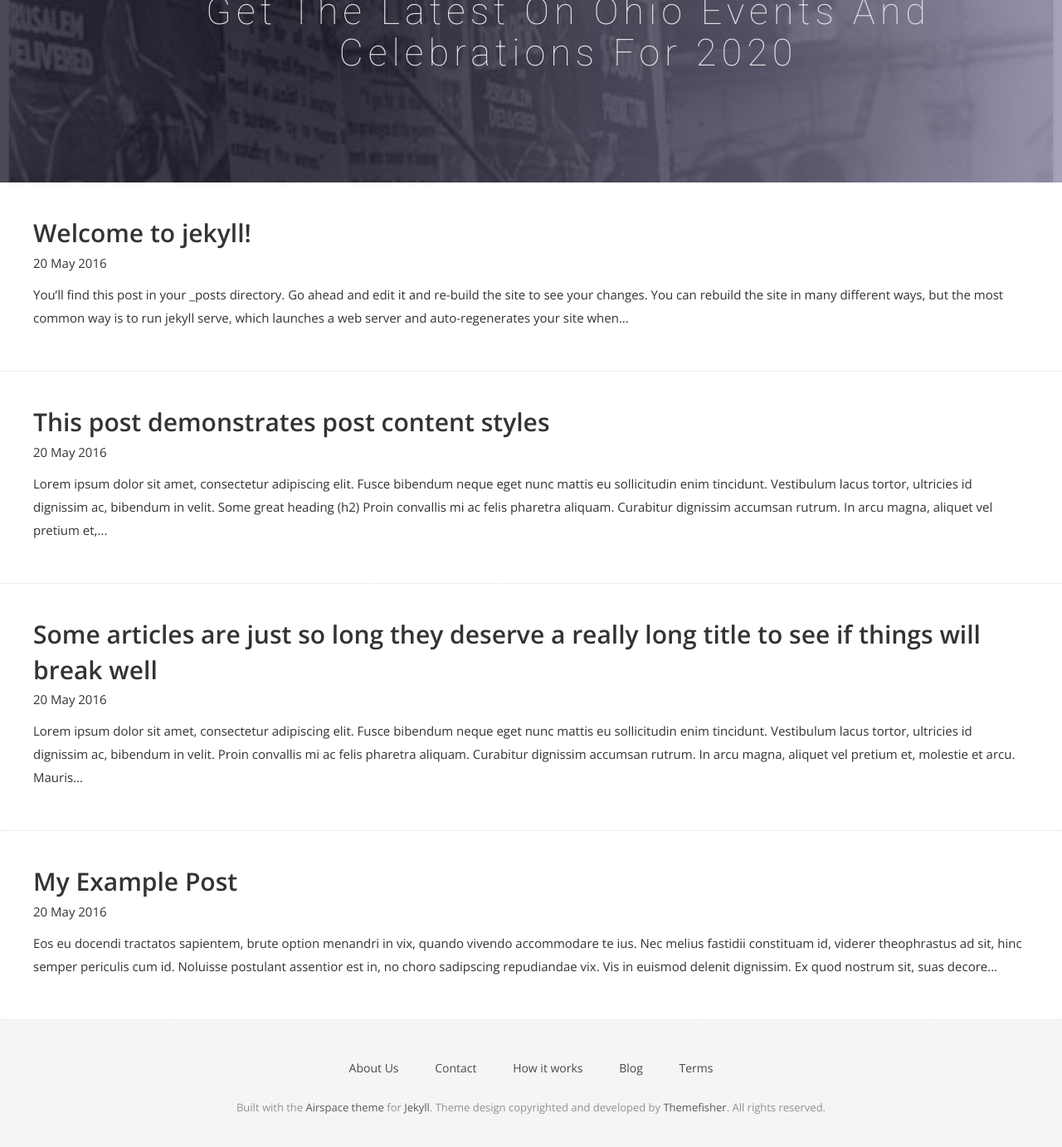
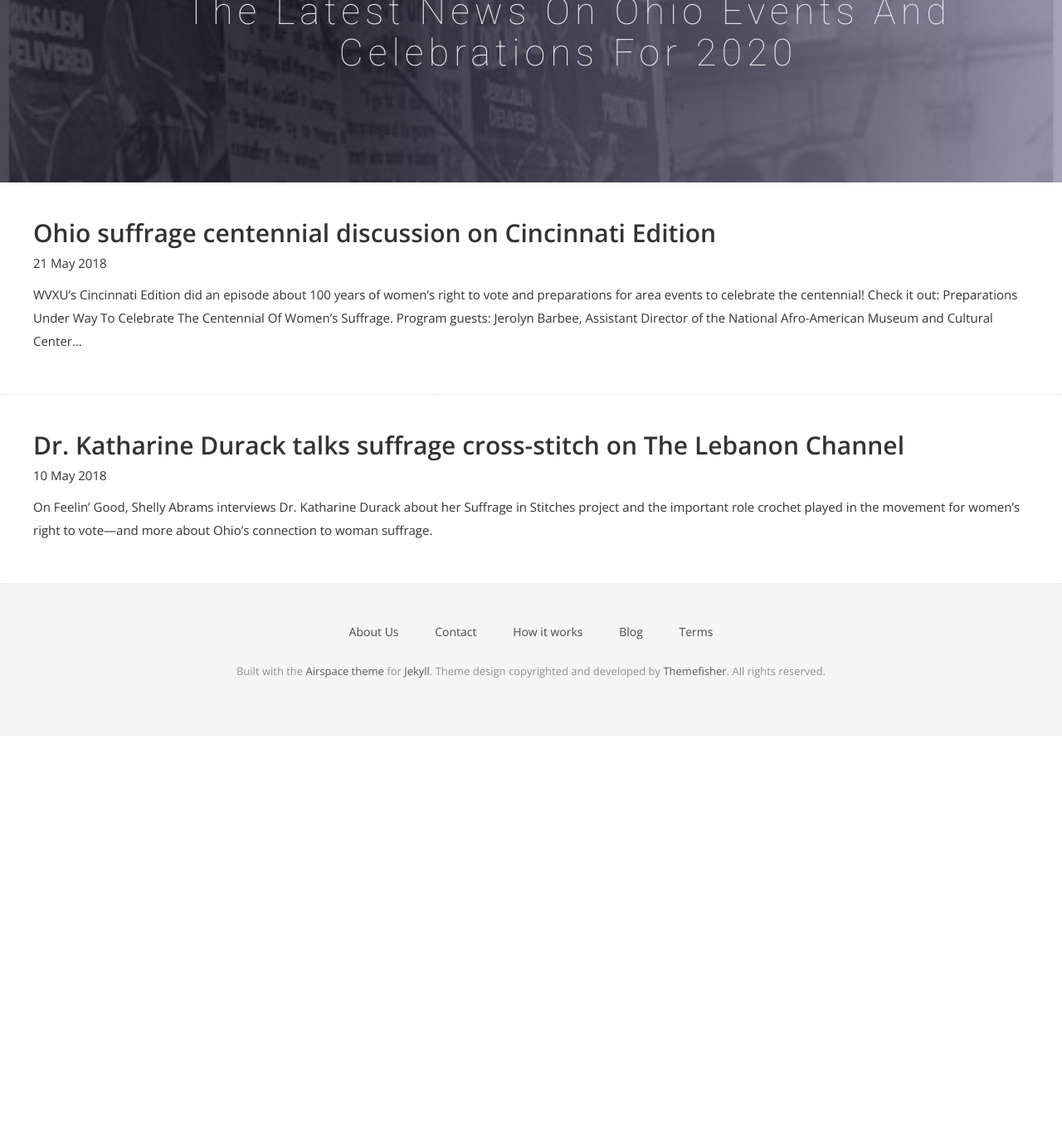
Before and after one commit to OhioSuffrageCentennial/ohiosuffragecentennial, a Jekyll site: the page built from news.html, in a window 1280 px wide and 1400 px high, scrolled down 261 px. Shown: the top 1383 px of the window at 83% size. Built offline with Jekyll 4.4.1, drawn with Linux system fonts in a browser that asks for light colours; nearby versions of some CDN libraries; some web fonts are replaced; after the commit the page ends 1148 px from its top, so only the background shows below that.

Commit message:
add first news posts

````diff
--- a/_posts/2016-05-20-my-example-post.md
+++ /dev/null
@@ -1,12 +0,0 @@
----
-layout: post
----
-
-Eos eu docendi tractatos sapientem, brute option menandri in vix, quando vivendo accommodare te ius. Nec melius fastidii constituam id, viderer theophrastus ad sit, hinc semper periculis cum id. Noluisse postulant assentior est in, no choro sadipscing repudiandae vix. Vis in euismod delenit dignissim. Ex quod nostrum sit, suas decore animal id ius, nobis solet detracto quo te.
-
-{% comment %}
-Might you have an include in your theme? Why not try it here!
-{% include my-themes-great-include.html %}
-{% endcomment %}
-
-No laudem altera adolescens has, volumus lucilius eum no. Eam ei nulla audiam efficiantur. Suas affert per no, ei tale nibh sea. Sea ne magna harum, in denique scriptorem sea, cetero alienum tibique ei eos. Labores persequeris referrentur eos ei.
--- a/_posts/2016-05-20-super-long-article.md
+++ /dev/null
@@ -1,10 +0,0 @@
----
-layout: post
-title: "Some articles are just so long they deserve a really long title to see if things will break well"
----
-
-Lorem ipsum dolor sit amet, consectetur adipiscing elit. Fusce bibendum neque eget nunc mattis eu sollicitudin enim tincidunt. Vestibulum lacus tortor, ultricies id dignissim ac, bibendum in velit. Proin convallis mi ac felis pharetra aliquam. Curabitur dignissim accumsan rutrum. In arcu magna, aliquet vel pretium et, molestie et arcu. Mauris lobortis nulla et felis ullamcorper bibendum. Phasellus et hendrerit mauris. Proin eget nibh a massa vestibulum pretium. Suspendisse eu nisl a ante aliquet bibendum quis a nunc. Praesent varius interdum vehicula. Aenean risus libero, placerat at vestibulum eget, ultricies eu enim. Praesent nulla tortor, malesuada adipiscing adipiscing sollicitudin, adipiscing eget est.
-
-Lorem ipsum dolor sit amet, consectetur adipiscing elit. Fusce bibendum neque eget nunc mattis eu sollicitudin enim tincidunt. Vestibulum lacus tortor, ultricies id dignissim ac, bibendum in velit. Proin convallis mi ac felis pharetra aliquam. Curabitur dignissim accumsan rutrum. In arcu magna, aliquet vel pretium et, molestie et arcu. Mauris lobortis nulla et felis ullamcorper bibendum. Phasellus et hendrerit mauris. Proin eget nibh a massa vestibulum pretium. Suspendisse eu nisl a ante aliquet bibendum quis a nunc. Praesent varius interdum vehicula. Aenean risus libero, placerat at vestibulum eget, ultricies eu enim. Praesent nulla tortor, malesuada adipiscing adipiscing sollicitudin, adipiscing eget est.
-
-Lorem ipsum dolor sit amet, consectetur adipiscing elit. Fusce bibendum neque eget nunc mattis eu sollicitudin enim tincidunt. Vestibulum lacus tortor, ultricies id dignissim ac, bibendum in velit. Proin convallis mi ac felis pharetra aliquam. Curabitur dignissim accumsan rutrum. In arcu magna, aliquet vel pretium et, molestie et arcu. Mauris lobortis nulla et felis ullamcorper bibendum. Phasellus et hendrerit mauris. Proin eget nibh a massa vestibulum pretium. Suspendisse eu nisl a ante aliquet bibendum quis a nunc. Praesent varius interdum vehicula. Aenean risus libero, placerat at vestibulum eget, ultricies eu enim. Praesent nulla tortor, malesuada adipiscing adipiscing sollicitudin, adipiscing eget est.
--- a/_posts/2016-05-20-this-post-demonstrates-post-content-styles.md
+++ /dev/null
@@ -1,87 +0,0 @@
----
-layout: post
-title: "This post demonstrates post content styles"
-author: "Bart Simpson"
-meta: "Springfield"
----
-
-Lorem ipsum dolor sit amet, consectetur adipiscing elit. Fusce bibendum neque eget nunc mattis eu sollicitudin enim tincidunt. Vestibulum lacus tortor, ultricies id dignissim ac, bibendum in velit.
-
-## Some great heading (h2)
-
-Proin convallis mi ac felis pharetra aliquam. Curabitur dignissim accumsan rutrum. In arcu magna, aliquet vel pretium et, molestie et arcu.
-
-Mauris lobortis nulla et felis ullamcorper bibendum. Phasellus et hendrerit mauris. Proin eget nibh a massa vestibulum pretium. Suspendisse eu nisl a ante aliquet bibendum quis a nunc. Praesent varius interdum vehicula. Aenean risus libero, placerat at vestibulum eget, ultricies eu enim. Praesent nulla tortor, malesuada adipiscing adipiscing sollicitudin, adipiscing eget est.
-
-## Another great heading (h2)
-
-Lorem ipsum dolor sit amet, consectetur adipiscing elit. Fusce bibendum neque eget nunc mattis eu sollicitudin enim tincidunt. Vestibulum lacus tortor, ultricies id dignissim ac, bibendum in velit.
-
-### Some great subheading (h3)
-
-Proin convallis mi ac felis pharetra aliquam. Curabitur dignissim accumsan rutrum. In arcu magna, aliquet vel pretium et, molestie et arcu. Mauris lobortis nulla et felis ullamcorper bibendum.
-
-Phasellus et hendrerit mauris. Proin eget nibh a massa vestibulum pretium. Suspendisse eu nisl a ante aliquet bibendum quis a nunc.
-
-### Some great subheading (h3)
-
-Praesent varius interdum vehicula. Aenean risus libero, placerat at vestibulum eget, ultricies eu enim. Praesent nulla tortor, malesuada adipiscing adipiscing sollicitudin, adipiscing eget est.
-
-> This quote will change your life. It will reveal the secrets of the universe, and all the wonders of humanity. Don't misuse it.
-
-Lorem ipsum dolor sit amet, consectetur adipiscing elit. Fusce bibendum neque eget nunc mattis eu sollicitudin enim tincidunt.
-
-### Some great subheading (h3)
-
-Vestibulum lacus tortor, ultricies id dignissim ac, bibendum in velit. Proin convallis mi ac felis pharetra aliquam. Curabitur dignissim accumsan rutrum.
-
-```html
-<html>
-  <head>
-  </head>
-  <body>
-    <p>Hello, World!</p>
-  </body>
-</html>
-```
-
-
-In arcu magna, aliquet vel pretium et, molestie et arcu. Mauris lobortis nulla et felis ullamcorper bibendum. Phasellus et hendrerit mauris.
-
-#### You might want a sub-subheading (h4)
-
-In arcu magna, aliquet vel pretium et, molestie et arcu. Mauris lobortis nulla et felis ullamcorper bibendum. Phasellus et hendrerit mauris.
-
-In arcu magna, aliquet vel pretium et, molestie et arcu. Mauris lobortis nulla et felis ullamcorper bibendum. Phasellus et hendrerit mauris.
-
-#### But it's probably overkill (h4)
-
-In arcu magna, aliquet vel pretium et, molestie et arcu. Mauris lobortis nulla et felis ullamcorper bibendum. Phasellus et hendrerit mauris.
-
-### Oh hai, an unordered list!!
-
-In arcu magna, aliquet vel pretium et, molestie et arcu. Mauris lobortis nulla et felis ullamcorper bibendum. Phasellus et hendrerit mauris.
-
-- First item, yo
-- Second item, dawg
-- Third item, what what?!
-- Fourth item, fo sheezy my neezy
-
-### Oh hai, an ordered list!!
-
-In arcu magna, aliquet vel pretium et, molestie et arcu. Mauris lobortis nulla et felis ullamcorper bibendum. Phasellus et hendrerit mauris.
-
-1. First item, yo
-2. Second item, dawg
-3. Third item, what what?!
-4. Fourth item, fo sheezy my neezy
-
-
-
-## Headings are cool! (h2)
-
-Proin eget nibh a massa vestibulum pretium. Suspendisse eu nisl a ante aliquet bibendum quis a nunc. Praesent varius interdum vehicula. Aenean risus libero, placerat at vestibulum eget, ultricies eu enim. Praesent nulla tortor, malesuada adipiscing adipiscing sollicitudin, adipiscing eget est.
-
-Praesent nulla tortor, malesuada adipiscing adipiscing sollicitudin, adipiscing eget est.
-
-Proin eget nibh a massa vestibulum pretium. Suspendisse eu nisl a ante aliquet bibendum quis a nunc.
--- a/_posts/2016-05-20-welcome-to-jekyll.md
+++ /dev/null
@@ -1,26 +0,0 @@
----
-layout: post
-title: Welcome to jekyll!
-subtitle: Jekyll is a blog-aware, static site generator in Ruby https://jekyllrb.com
-date: 2016-05-20 21:11:27
-author: jekyll
----
-You’ll find this post in your `_posts` directory. Go ahead and edit it and re-build the site to see your changes. You can rebuild the site in many different ways, but the most common way is to run `jekyll serve`, which launches a web server and auto-regenerates your site when a file is updated.
-
-To add new posts, simply add a file in the `_posts` directory that follows the convention `YYYY-MM-DD-name-of-post.ext` and includes the necessary front matter. Take a look at the source for this post to get an idea about how it works.
-
-Jekyll also offers powerful support for code snippets:
-
-{% highlight ruby %}
-def print_hi(name)
-  puts "Hi, #{name}"
-end
-print_hi('Tom')
-#=> prints 'Hi, Tom' to STDOUT.
-{% endhighlight %}
-
-Check out the [Jekyll docs][jekyll-docs] for more info on how to get the most out of Jekyll. File all bugs/feature requests at [Jekyll’s GitHub repo][jekyll-gh]. If you have questions, you can ask them on [Jekyll Talk][jekyll-talk].
-
-[jekyll-docs]: http://jekyllrb.com/docs/home
-[jekyll-gh]:   https://github.com/jekyll/jekyll
-[jekyll-talk]: https://talk.jekyllrb.com/
--- /dev/null
+++ b/_posts/2018-05-10-katharine-durack-lebanon-channel.md
@@ -0,0 +1,8 @@
+---
+layout: post
+title: Dr. Katharine Durack talks suffrage cross-stitch on The Lebanon Channel
+date: 2018-05-10 21:11:27
+author:
+---
+
+On [Feelin' Good](https://thelebanonchannel.viebit.com/player.php?hash=IjhpEgfEbPYe), Shelly Abrams interviews Dr. Katharine Durack about her [Suffrage in Stitches](https://www.suffrageinstitches.com) project and the important role crochet played in the movement for women's right to vote---and more about Ohio's connection to woman suffrage.
--- /dev/null
+++ b/_posts/2018-05-21-suffrage-2020-cincinnati-edition.md
@@ -0,0 +1,14 @@
+---
+layout: post
+title: Ohio suffrage centennial discussion on Cincinnati Edition
+date: 2018-05-21 21:11:27
+author:
+---
+
+WVXU's Cincinnati Edition did an episode about 100 years of women's right to vote and preparations for area events to celebrate the centennial! Check it out: [Preparations Under Way To Celebrate The Centennial Of Women's Suffrage](http://wvxu.org/post/preparations-under-way-celebrate-centennial-womens-suffrage).
+
+Program guests:
+* Jerolyn Barbee, Assistant Director of the National Afro-American Museum and Cultural Center
+* Dr. Katherine Durack, Ohio Representative on the National Board of the Turning Point Suffragist Memorial Association
+* Jennifer Krafchik, Acting Executive Director of the National Woman's Party
+* Whitney Owens, Cincinnati Museum Center Chief Learning Officer
--- a/news.html
+++ b/news.html
@@ -9,7 +9,7 @@ permalink: /news/
     <div class="row">
       <div class="col-md-12">
         <div class="block">
-          <h1>Get the latest on Ohio events and celebrations for 2020</h1>
+          <h1>The latest news on Ohio events and celebrations for 2020</h1>
         </div>
       </div>
     </div>
````
